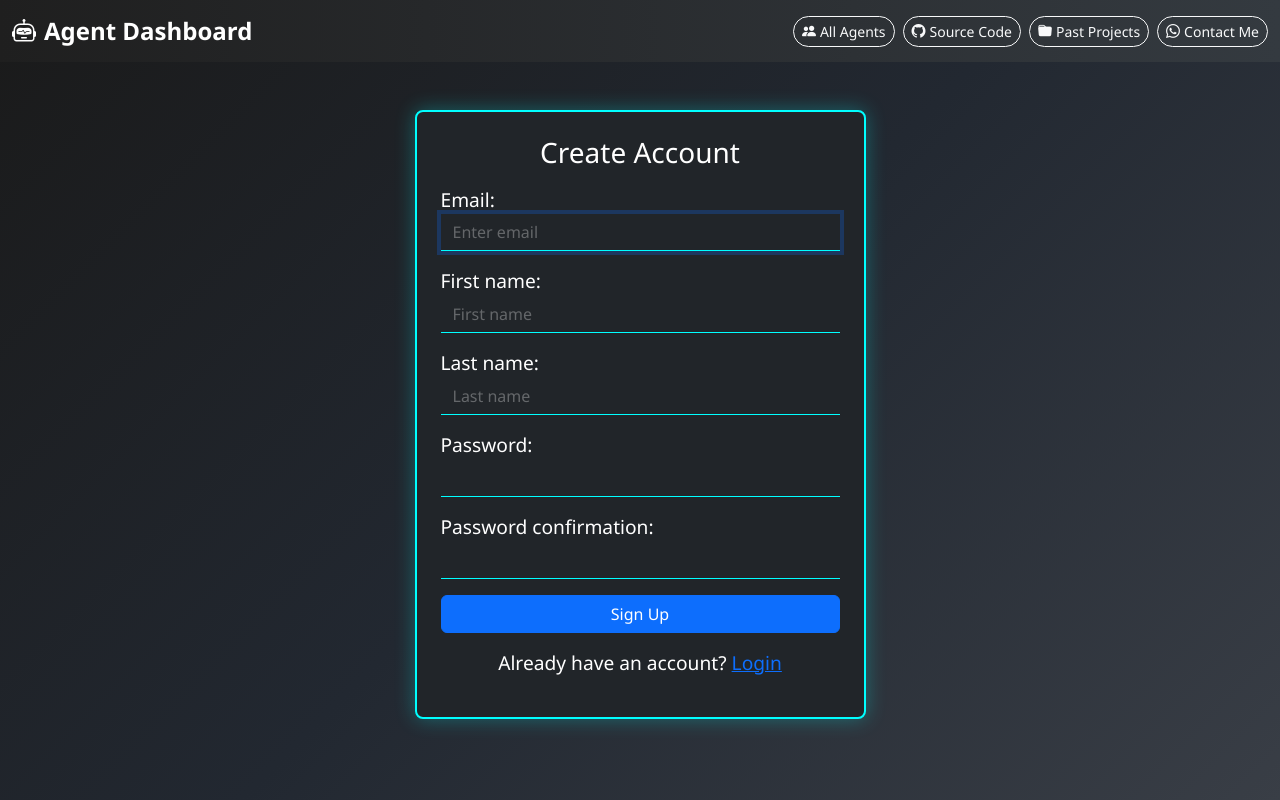
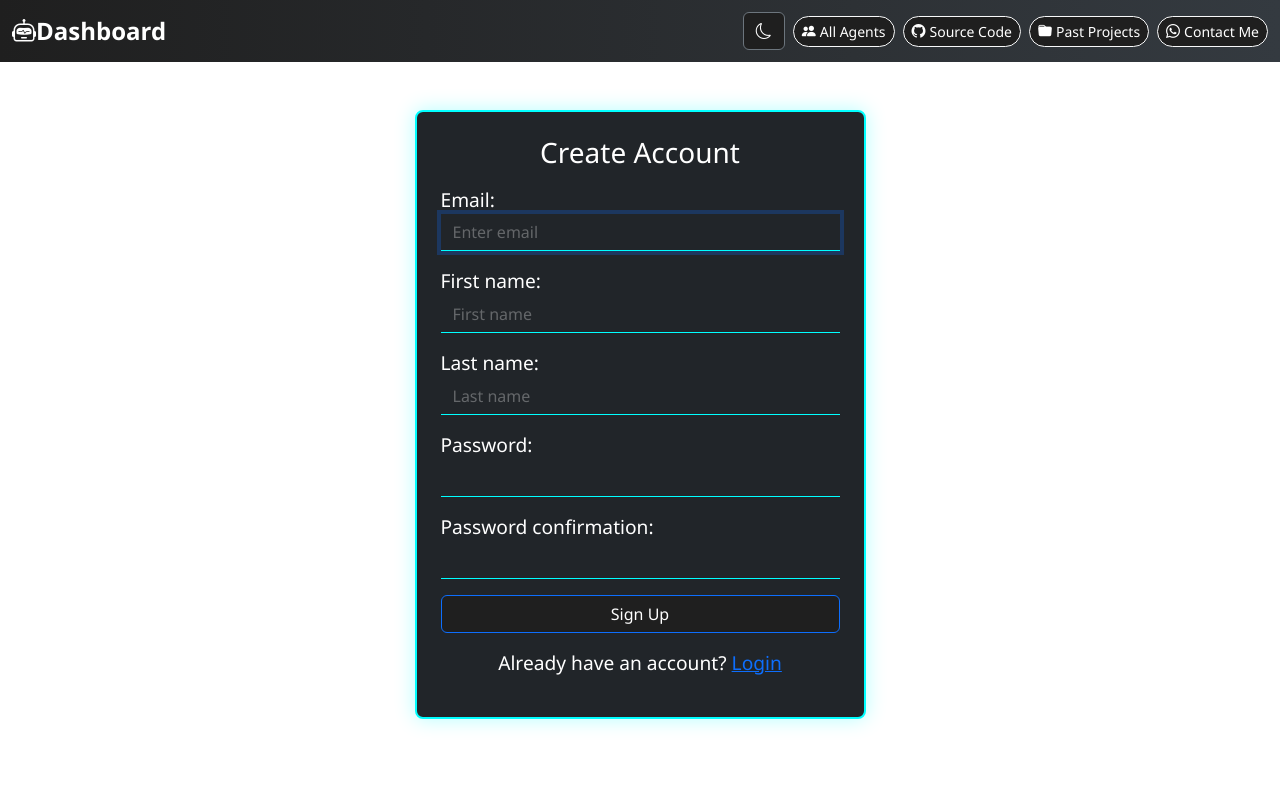
Before and after one commit to Fikkii/20-agents, a Django app: page /signup/ in a window 1280 px wide. Run offline with Django 5.2, Linux system fonts and the light colour scheme.

Commit message:
Added Dark Theme Toggle

```diff
--- a/templates/base.html
+++ b/templates/base.html
@@ -13,11 +13,24 @@
   <style>
 
 body {
-    background: linear-gradient(135deg, #1a1a1a 0%, #222831 50%, #393e46 100%);
     color: #ffffff;
     min-height: 100vh;
     font-family: 'Segoe UI', Tahoma, Geneva, Verdana, sans-serif;
 }
+
+/* dark-mode.css */
+body.dark-mode {
+    background: linear-gradient(135deg, #1a1a1a 0%, #222831 50%, #393e46 100%);
+    color: #ffffff;
+}
+
+.navbar, .card, .btn {
+    background-color: #1f1f1f;
+    color: #ffffff;
+}
+
+/* Customize further as needed */
+
 
 #alert {
     position: absolute;
@@ -70,19 +83,27 @@ body {
 <body>
     <!-- Navbar -->
     <nav class="navbar navbar-expand-lg navbar-dark" style="background: linear-gradient(90deg, #1f1f1f, #343a40);">
-        <div class="container-fluid">
+        <div class="container-fluid d-flex">
             <!-- Brand -->
-            <a class="navbar-brand fw-bold fs-4 d-flex align-items-center gap-2" href="{% url 'dashboard' %}">
-                <i class="bi bi-robot"></i> Agent Dashboard
+            <a class="navbar-brand fw-bold fs-4 d-flex align-items-center" href="{% url 'dashboard' %}">
+                <i class="bi bi-robot"></i>Dashboard
             </a>
 
-            <!-- Toggler for small screens -->
-            <button class="navbar-toggler border-0" type="button" data-bs-toggle="offcanvas" data-bs-target="#offcanvasNavbar">
-                <span class="navbar-toggler-icon"></span>
-            </button>
+            <div class="d-flex">
+                <button id="darkModeToggle" class="btn btn-secondary d-block d-md-none">
+                    <i class="bi bi-moon"></i>
+                </button>
+                <!-- Toggler for small screens -->
+                <button class="navbar-toggler border-0" type="button" data-bs-toggle="offcanvas" data-bs-target="#offcanvasNavbar">
+                    <span class="navbar-toggler-icon"></span>
+                </button>
+            </div>
 
             <!-- Navbar links for large screens -->
             <div class="d-none d-lg-flex justify-content-end align-items-center gap-2">
+                <button id="darkModeToggle" class="btn btn-secondary d-block">
+                    <i class="bi bi-moon"></i>
+                </button>
                 <a href="{% url 'dashboard' %}" class="btn btn-outline-light btn-sm rounded-pill d-flex align-items-center gap-1">
                     <i class="bi bi-people-fill"></i> All Agents
                 </a>
@@ -179,5 +200,28 @@ body {
             });
         }, 4000); // 4s
     </script>
+
+    <!-- script for darkmode -->
+    <script>
+        const toggleButton = document.getElementById('darkModeToggle');
+        const body = document.body;
+
+        // Check local storage to persist user choice
+        if (localStorage.getItem('darkMode') === 'enabled') {
+            body.classList.add('dark-mode');
+        }
+
+        toggleButton.addEventListener('click', () => {
+            body.classList.toggle('dark-mode');
+
+            // Save preference in localStorage
+            if (body.classList.contains('dark-mode')) {
+                localStorage.setItem('darkMode', 'enabled');
+            } else {
+                localStorage.setItem('darkMode', 'disabled');
+            }
+        });
+    </script>
+
 </body>
 </html>
```
Also changed, not shown: 1 other file.
